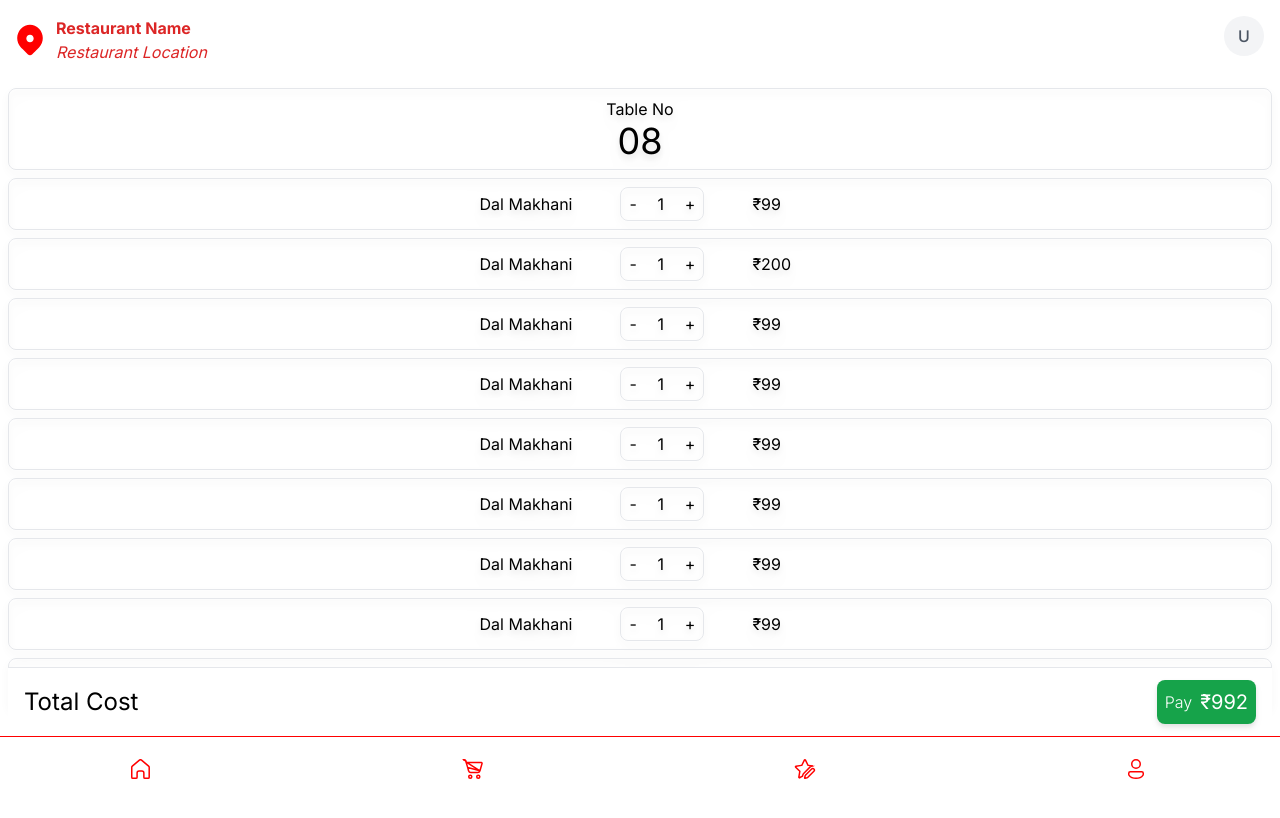
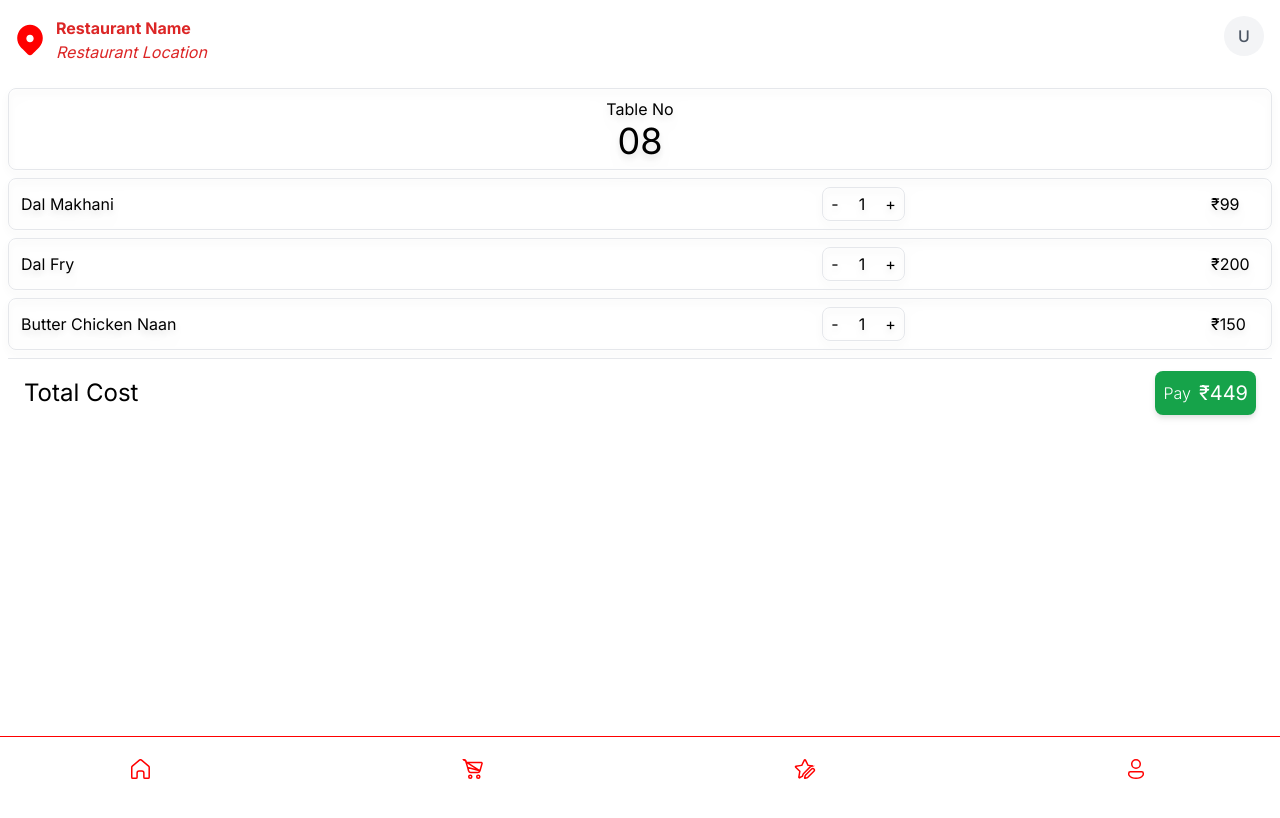
Before and after one commit to udayempire/Hotel-Saas, a Next.js app in the folder apps/user-app/: page /cart in a window 1280 px wide. Shown: the top 818 px of the page. Built offline with nearby package versions, Linux system fonts and the light colour scheme.

Commit message:
fixed money add issue

```diff
--- a/apps/user-app/app/cart/page.tsx
+++ b/apps/user-app/app/cart/page.tsx
@@ -3,10 +3,20 @@ import { Appbar } from "@repo/ui/appbar";
 import { CartItems } from "../../components/CartItems";
 import { useState } from "react";
 export default function Cart() {
+    const [cartItems, setCartItems] = useState([
+        { id: 1, itemName: "Dal Makhani", price: 99, quantity: 1 },
+        { id: 2, itemName: "Dal Fry", price: 200, quantity: 1 },
+        { id: 3, itemName: "Butter Chicken Naan", price: 150, quantity: 1 },
+    ]);
     const [totalPrice,setTotalPrice]= useState<number>(0)
     const updateTotalPrice=(price:number)=>{
         setTotalPrice((prevTotal)=>prevTotal+price)
     }
+    const removeItem=(id:number)=>{
+        setCartItems((prevItems)=>prevItems.filter((Item)=>Item.id !==id))
+
+    }
+
     return <div>
         <Appbar />
         <div className="flex flex-col p-2 justify-center items-center border drop-shadow-lg m-2 rounded-lg">
@@ -14,15 +24,9 @@ export default function Cart() {
             <h2 className="text-bold text-4xl"> 08</h2>
         </div>
         <div className="m-2 flex flex-col gap-2 ">
-            <CartItems price={99} itemName={"Dal Makhani"} updateTotalPrice={updateTotalPrice}/>
-            <CartItems price={200} itemName={"Dal Makhani"} updateTotalPrice={updateTotalPrice}/>
-            <CartItems price={99} itemName={"Dal Makhani"} updateTotalPrice={updateTotalPrice}/>
-            <CartItems price={99} itemName={"Dal Makhani"} updateTotalPrice={updateTotalPrice}/>
-            <CartItems price={99} itemName={"Dal Makhani"} updateTotalPrice={updateTotalPrice}/>
-            <CartItems price={99} itemName={"Dal Makhani"} updateTotalPrice={updateTotalPrice}/>
-            <CartItems price={99} itemName={"Dal Makhani"} updateTotalPrice={updateTotalPrice}/>
-            <CartItems price={99} itemName={"Dal Makhani"} updateTotalPrice={updateTotalPrice}/>
-            <CartItems price={99} itemName={"Dal Makhani"} updateTotalPrice={updateTotalPrice}/>
+            {cartItems.map((item)=>(
+                <CartItems key={item.id} item={item} updateTotalPrice={updateTotalPrice} removeItem={removeItem}/>
+            ))}
         </div>
         {/* costbar below */}
         <div className="flex bottom-16 sticky px-4 py-3 justify-between items-center bg-white m-2 border-t">
--- a/apps/user-app/components/CartItems.tsx
+++ b/apps/user-app/components/CartItems.tsx
@@ -1,16 +1,21 @@
 import { useState, useEffect } from "react";
 
 interface cartItemsProps {
-    price: number;
-    itemName: string;
-    updateTotalPrice: (price: number) => void; // Function to update the total price
+    item:{id:number,itemName:string,price:number,quantity:number}
+    updateTotalPrice: (price: number) => void;
+    removeItem: (id: number) => void;
 }
 
-export const CartItems = ({ price, itemName, updateTotalPrice }: cartItemsProps) => {
+export const CartItems = ({ item, updateTotalPrice,removeItem }: cartItemsProps) => {
     const [quantity, setQuantity] = useState<number>(1);
-    const [previousTotal, setPreviousTotal] = useState<number>(0); // Track previous total to avoid duplicate updates
+    const [previousTotal, setPreviousTotal] = useState<number>(0);
 
     const handelDecrement = () => {
+        if(quantity===1){
+            updateTotalPrice(-previousTotal)
+            removeItem(item.id)
+            setQuantity(0)
+        }
         if (quantity > 1) {
             setQuantity(quantity - 1);
         }
@@ -21,23 +26,23 @@ export const CartItems = ({ price, itemName, updateTotalPrice }: cartItemsProps)
     };
 
     useEffect(()=>{
-        const currentTotal = price *quantity;
+        const currentTotal = item.price *quantity;
         if (currentTotal !==previousTotal ){
             updateTotalPrice(currentTotal - previousTotal);
             setPreviousTotal(currentTotal)
         }
-    },[quantity,price,previousTotal,updateTotalPrice])
+    },[quantity,item.price,previousTotal,updateTotalPrice])
 
     return (
         <div className="flex flex-col p-2 px-3 justify-center items-center border drop-shadow-lg rounded-lg">
-            <div className="flex justify-between gap-12 items-center">
-                <div>{itemName}</div>
-                <div className="flex gap-5 border rounded-lg p-1 px-2">
+            <div className="flex justify-between gap-12 w-full items-center">
+                <div className="w-2/5">{item.itemName}</div>
+                <div className="flex gap-5 border rounded-lg p-1 px-2 ">
                     <button onClick={handelDecrement}>-</button>
-                    <div className="text-center w-2">{quantity}</div>
+                    <div className="text-center w-2/6">{item.quantity}</div>
                     <button onClick={handelIncrement}>+</button>
                 </div>
-                <div className="w-8 text-center min-w-[2rem] pr-12">₹{price * quantity}</div>
+                <div className="w-8 text-center min-w-[2rem] pr-12">₹{item.price * quantity}</div>
             </div>
         </div>
     );
```
